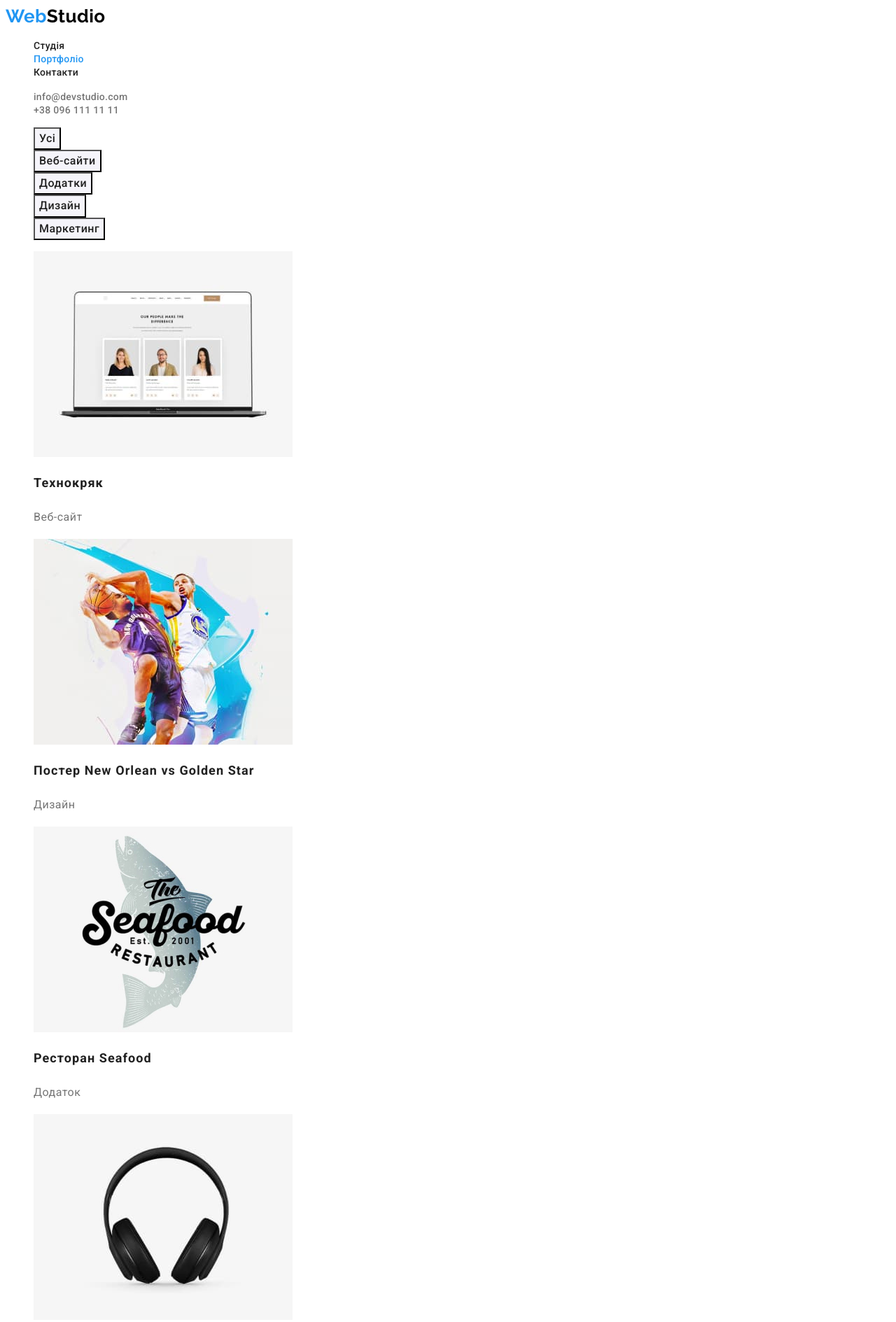
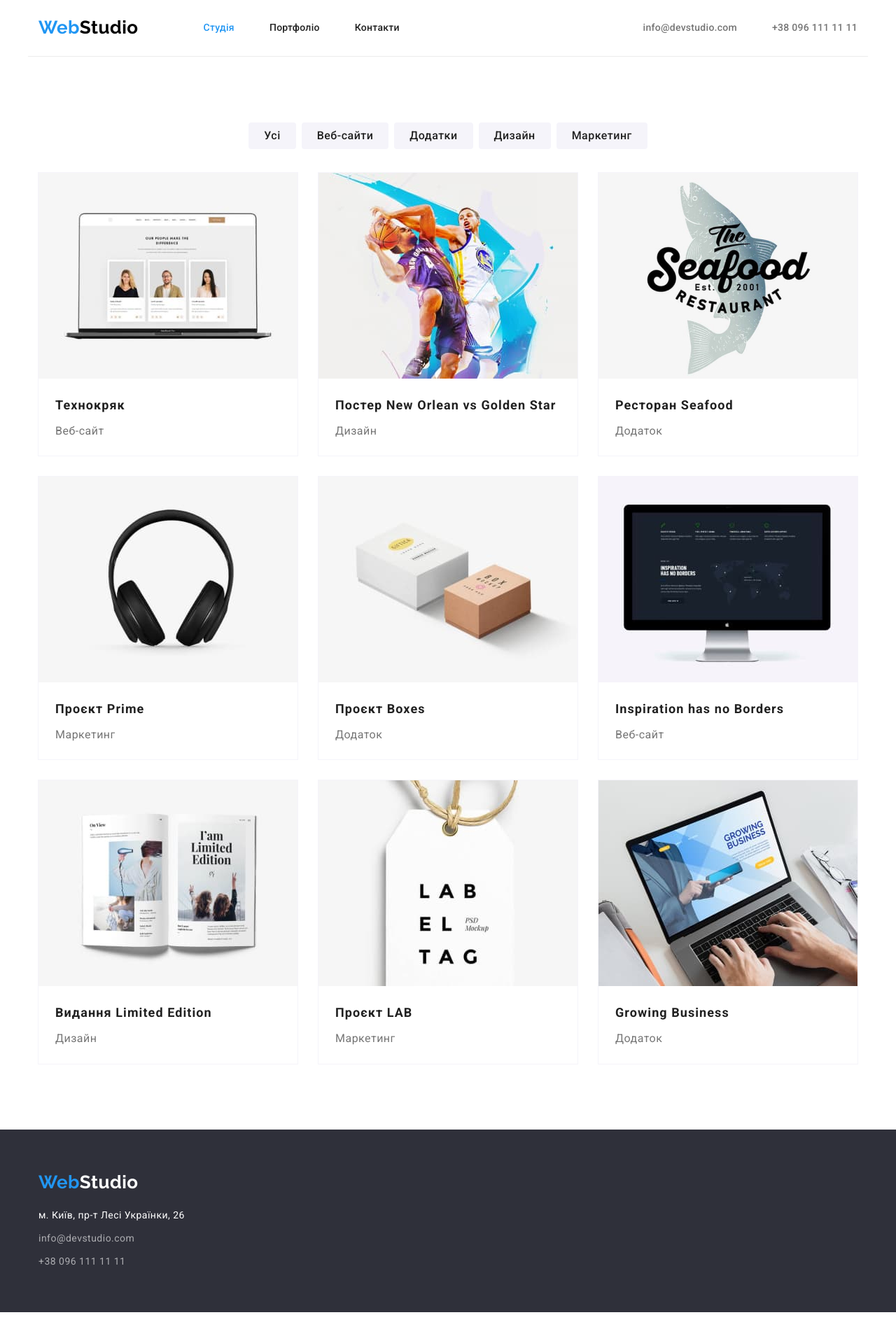
Before and after one commit to Svetailo/-goit-markup-hw-03, a plain HTML site: page portfolio.html in a window 1280 px wide. Shown: the top 1889 px of the page at 70% size. Drawn offline with nearby package versions, Linux system fonts and the light colour scheme.

Commit message:
внесено зміни

```diff
--- a/css/styles.css
+++ b/css/styles.css
@@ -16,27 +16,74 @@
     font-family: 'Roboto', sans-serif;
     letter-spacing: 0.03em;}
 
-  .link{ text-decoration: none;}
+    .container{ width: 1200px;
+    padding-left: 15px;
+    padding-right: 15px;
+    padding-top: 94px;
+    padding-bottom: 94px;
+    margin: 0 auto;
+/*
+    outline: 2px solid tomato; */
+  }
+
+    h1,
+    h2,
+    h3,
+    h4,
+    h5,
+    h6,
+    p,
+    ul {margin: 0;
+    padding: 0;}
+
+
+
+  .link{ text-decoration: none; }
   .list{list-style: none;}
 
-  .logo{font-family: 'Raleway';
+  .logo{display: block;
+    font-family: 'Raleway';
     font-weight: 700;
     font-size: 26px;
     line-height: 1.2;
-    color: #000000;}
+    color: #000000;
+  }
+
+  .logo-nav{padding-top: 24px;
+    padding-bottom: 25px;}
 
     /* navigation */
-.nav-link {font-weight: 500;
+.nav-link {
+  display: block; font-weight: 500;
     font-size: 14px;
     line-height: 1.14;
     letter-spacing: 0.02em;
-    color: var(--primaty-text-color);}
+    color: var(--primaty-text-color);
+  padding-top: 32px;
+padding-bottom: 32px;}
 
-.auth-link {font-weight: 500;
+    .header-nav{display: flex;
+    gap: 93px;}
+
+    .header-container{display: flex;
+    justify-content: space-between;
+    align-items: center;
+    padding: 0 15px;
+    border-bottom: 1px solid #ECECEC;
+  }
+    .site-nav{display: flex;
+    gap: 50px;
+  align-items: center;}
+
+  .nav-list{display: flex;
+  gap: 50px;}
+.auth-link {display: block;
+  font-weight: 500;
 font-size: 14px;
 line-height: 1.14;
 letter-spacing: 0.02em;
-color: var(--second-text-color);}
+color: var(--second-text-color);
+padding: 32px 0;}
 
 .nav-link:hover,
 .nav-link:focus {color: var(--button-primary-background-color);}
@@ -57,11 +104,17 @@ color: var(--second-text-color);}
 
   .hero-title{font-family: 'Roboto';
     font-weight: 900;
+    width: 696px;
+    margin-left: auto;
+    margin-right: auto;
     font-size: 44px;
     line-height: 1.36;
     letter-spacing: 0.06em;
     text-transform: uppercase;
-    color: var(--white-text-color)}
+    text-align: center;
+    margin-bottom: 30px;
+    color: var(--white-text-color) }
+
 
 /* button  hero and portfolio */
 
@@ -74,6 +127,10 @@ color: var(--second-text-color);}
     font-size: 16px;
     line-height: 1.88;
     cursor: pointer;
+    margin-left: auto;
+    margin-right: auto;
+    display: block;
+    border-radius: 4px;
     letter-spacing: 0.06em;background-color: var(--button-primary-background-color);
     color: var(--white-text-color)}
 
@@ -84,6 +141,9 @@ color: var(--second-text-color);}
     line-height: 1.63;
     letter-spacing: 0.03em;
     cursor: pointer;
+    border: 0px solid transparent;
+    padding: 6px 22px;
+    border-radius: 4px;
 color: var(--primaty-text-color);
 background-color: var(--button-secondary-background-color)}
 
@@ -92,6 +152,12 @@ background-color: var(--button-secondary-background-color)}
     background-color: var(--button-primary-background-color);
 }
 /* visually-hidden */
+
+
+.preference-list{display: flex;
+gap: 30px;}
+
+
 .visually-hidden {
     position: absolute;
       white-space: nowrap;
@@ -109,6 +175,7 @@ background-color: var(--button-secondary-background-color)}
     font-weight: 700;
     font-size: 14px;
     line-height: 1.14;
+    margin-bottom: 10px;
     }
 
     .preference-text{
@@ -118,23 +185,77 @@ color: var(--second-text-color);
     }
 
     /* activity */
+
+.activity-list{display: flex;
+gap: 30px;}
+
     .section-title{
         font-weight: 700;
 font-size: 36px;
 line-height: 1.16;
+text-align: center;
+margin-bottom: 50px;
+
     }
 
     /* team */
-.team-card{background-color: var(--primary-background-color);}
+    .team{background-color:var(--second-background-color)}
+.team-card{
+
+  background-color: var(--primary-background-color);}
+
+  .imeg{display: block;
+    max-width: 100%;
+    height: auto;}
+
+.team-list{display: flex;
+gap: 30px;}
 
    .team-subtitle {
     font-weight: 500;
 font-size: 16px;
-line-height: 1.19;}
+line-height: 1.19;
+text-align: center;
+margin-top: 30px;}
+
 .team-text{
     font-size: 16px;
-    line-height: 1.19;}
+    line-height: 1.19;
+    text-align: center;
+  margin-top: 10px;}
+
+
+/* footer */
+.cellar{
+  background-color: var(--footer-background-color);}
+.web-doun{
+  padding:  60px 15px;}
+
+.adress{display: block; font-style: normal;
+  font-size: 14px;
+  line-height: 1.71;
+  margin-top: 20px;
+  color: var(--white-text-color)}
+
+.adress-link{font-style: normal;
+    font-size: 14px;
+    line-height: 1.71;
+    margin-top: 9px;
+    display: block;
+    color: var(--footer-link-color);}
+
+.adress-link:hover,
+.adress-link:focus{color: var(--accent-text-color);}
+
+.adress:hover,
+.adress:focus{color: var(--accent-text-color);}
+
 /* portfolio */
+/* portfolio */
+
+
+
+
 .portfolio-subtitle{
     font-weight: 700;
     font-size: 18px;
@@ -144,38 +265,40 @@ line-height: 1.19;}
 }
 .portfolio-text{font-size: 16px;
     line-height: 1.88;
+    margin-top: 4px;
     color: var(--second-text-color);
 }
 
-/* footer */
-.cellar{background-color: var(--footer-background-color);}
+.portfolio-btn{display: flex;
+  justify-content: center;
+gap: 8px;}
 
-.adress{font-style: normal;
-  font-size: 14px;
-  line-height: 1.71;
-  color: var(--white-text-color)}
 
-.adress-link{font-style: normal;
-    font-size: 14px;
-    line-height: 1.71;
-    color: var(--footer-link-color);}
+.portfolio-list{display: flex;
+flex-wrap: wrap;
+gap: 30px;
+margin-top: 34px;
+padding-left: 0;
+padding-right: 0;}
 
-.adress-link:hover,
-.adress-link:focus{color: var(--accent-text-color);}
+.flex-portfolio{padding-left: 0;
+padding-right: 0;}
 
-.adress:hover,
-.adress:focus{color: var(--accent-text-color);}
+.element-portfolio{
+  outline: 1px solid var(--second-background-color);
+}
 
-/* portfolio */
+.portfolio-content{padding: 20px 24px;}
 
-.portfolio-subtitle{
+
+/* .portfolio-subtitle{
     font-weight: 700;
     font-size: 18px;
     line-height: 2;
-    letter-spacing: 0.06em}
+    letter-spacing: 0.06em} */
 
-    .portfolio-text{
+    /* .portfolio-text{
 font-size: 16px;
 line-height: 1.88;
 color: var(--second-text-color);
-    }
+    } */
--- a/index.html
+++ b/index.html
@@ -11,25 +11,34 @@
       href="https://fonts.googleapis.com/css2?family=Raleway:wght@700&family=Roboto:wght@400;500;700;900&display=swap"
       rel="stylesheet"
     />
+    <link
+      rel="stylesheet"
+      href="https://cdnjs.cloudflare.com/ajax/libs/modern-normalize/1.1.0/modern-normalize.min.css"
+    />
     <link rel="stylesheet" href="./css/styles.css" />
   </head>
   <body>
-    <header>
-      <nav>
-        <a href="./index.html" class="logo link"
+    <header class="page-header">
+      <div class="header-container container">
+        <nav class="header-nav">
+          <a href="./index.html" class="logo link logo-nav"
             ><span class="logo-web">Web</span>Studio</a
           >
-        <ul class="list">
-          <li>
-            <a href="./index.html" class="nav-link link link-current">Студія</a>
+          <ul class="list site-nav">
+            <li class="nav-item">
+              <a href="./index.html" class="nav-link link link-current"
+                >Студія</a
+              >
             </li>
-          <li>
+            <li class="nav-item">
               <a href="./portfolio.html" class="nav-link link">Портфоліо</a>
             </li>
-          <li><a href="" class="nav-link link">Контакти</a></li>
+            <li class="nav-item">
+              <a href="" class="nav-link link">Контакти</a>
+            </li>
           </ul>
         </nav>
-      <ul class="list">
+        <ul class="list nav-list">
           <li>
             <a href="mailto:info@devstudio.com" class="auth-link link"
               >info@devstudio.com</a
@@ -41,15 +50,19 @@
             >
           </li>
         </ul>
+      </div>
     </header>
     <main>
       <section class="hero">
+        <div class="container">
           <h1 class="hero-title">Ефективні рішення для вашого бізнесу</h1>
           <button type="button" class="hero-button">Замовити послугу</button>
+        </div>
       </section>
       <section class="preference">
+        <div class="container">
           <h2 class="visually-hidden">Наші переваги</h2>
-        <ul class="list">
+          <ul class="preference-list list">
             <li>
               <h3 class="preference-subtitle">УВАГА ДО ДЕТАЛЕЙ</h3>
               <p class="preference-text">
@@ -60,8 +73,8 @@
             <li>
               <h3 class="preference-subtitle">ПУНКТУАЛЬНІСТЬ</h3>
               <p class="preference-text">
-              Завдання організації, особливо рамки і місце навчання кадрів тягне
-              у себе.
+                Завдання організації, особливо рамки і місце навчання кадрів
+                тягне у себе.
               </p>
             </li>
             <li>
@@ -73,15 +86,17 @@
             <li>
               <h3 class="preference-subtitle">СУЧАСНІ ТЕХНОЛОГІЇ</h3>
               <p class="preference-text">
-              Значимість цих проблем настільки очевидна, що реалізація планових
-              завдань.
+                Значимість цих проблем настільки очевидна, що реалізація
+                планових завдань.
               </p>
             </li>
           </ul>
+        </div>
       </section>
       <section class="activity">
+        <div class="container">
           <h2 class="section-title">Чим ми займаємося</h2>
-        <ul class="list">
+          <ul class="activity-list list">
             <li>
               <img
                 src="./imeg/img1.jpg"
@@ -107,16 +122,19 @@
               />
             </li>
           </ul>
+        </div>
       </section>
       <section class="team">
+        <div class="container">
           <h2 class="section-title">Наша команда</h2>
-        <ul class="list">
+          <ul class="team-list list">
             <li class="team-card">
               <img
                 src="./imeg/imeg_men1.jpg"
                 alt="один з членів команди"
                 width="270"
                 height="260"
+                class="imeg"
               />
               <h3 class="team-subtitle">Ігор Дем'яненко</h3>
               <p class="team-text">Product Designer</p>
@@ -127,6 +145,7 @@
                 alt="один з членів команди"
                 width="270"
                 height="260"
+                class="imeg"
               />
               <h3 class="team-subtitle">Ольга Рєпіна</h3>
               <p class="team-text">Frontend Developer</p>
@@ -137,6 +156,7 @@
                 alt="один з членів команди"
                 width="270"
                 height="260"
+                class="imeg"
               />
               <h3 class="team-subtitle">Микола Тарасов</h3>
               <p class="team-text">Marketing</p>
@@ -147,14 +167,17 @@
                 alt="один з членів команди"
                 width="270"
                 height="260"
+                class="imeg"
               />
               <h3 class="team-subtitle">Михайло Єрмаков</h3>
               <p class="team-text">UI Designer</p>
             </li>
           </ul>
+        </div>
       </section>
     </main>
     <footer class="cellar">
+      <div class="container web-doun">
         <a href="./index.html" class="logo link logo-cellar"
           ><span class="logo-web">Web</span>Studio</a
         >
@@ -181,6 +204,7 @@
             </li>
           </ul>
         </address>
+      </div>
     </footer>
   </body>
 </html>
--- a/portfolio.html
+++ b/portfolio.html
@@ -11,25 +11,34 @@
       href="https://fonts.googleapis.com/css2?family=Raleway:wght@700&family=Roboto:wght@400;500;700;900&display=swap"
       rel="stylesheet"
     />
+    <link
+      rel="stylesheet"
+      href="https://cdnjs.cloudflare.com/ajax/libs/modern-normalize/1.1.0/modern-normalize.min.css"
+    />
     <link rel="stylesheet" href="./css/styles.css" />
   </head>
   <body>
-    <header>
-      <nav>
-        <a href="./index.html" class="logo link"
+    <header class="page-header">
+      <div class="header-container container">
+        <nav class="header-nav">
+          <a href="./index.html" class="logo link logo-nav"
             ><span class="logo-web">Web</span>Studio</a
           >
-        <ul class="list">
-          <li><a href="./index.html" class="nav-link link">Студія</a></li>
-          <li>
-            <a href="./portfolio.html" class="nav-link link link-current"
-              >Портфоліо</a
+          <ul class="list site-nav">
+            <li class="nav-item">
+              <a href="./index.html" class="nav-link link link-current"
+                >Студія</a
               >
             </li>
-          <li><a href="" class="nav-link link">Контакти</a></li>
+            <li class="nav-item">
+              <a href="./portfolio.html" class="nav-link link">Портфоліо</a>
+            </li>
+            <li class="nav-item">
+              <a href="" class="nav-link link">Контакти</a>
+            </li>
           </ul>
         </nav>
-      <ul class="list">
+        <ul class="list nav-list">
           <li>
             <a href="mailto:info@devstudio.com" class="auth-link link"
               >info@devstudio.com</a
@@ -41,11 +50,13 @@
             >
           </li>
         </ul>
+      </div>
     </header>
     <main>
       <section class="portfolio">
+        <div class="container">
           <h1 class="visually-hidden">Портфоліо</h1>
-        <ul class="list">
+          <ul class="list portfolio-btn">
             <li><button type="button" class="button-portfolio">Усі</button></li>
             <li>
               <button type="button" class="button-portfolio">Веб-сайти</button>
@@ -60,121 +71,154 @@
               <button type="button" class="button-portfolio">Маркетинг</button>
             </li>
           </ul>
-        <ul class="list">
-          <li>
+          <div class="flex-portfolio">
+            <ul class="list portfolio-list">
+              <li class="element-portfolio">
                 <a href="" class="link"
                   ><img
                     src="./imeg/image-portfolio/img1.jpg"
                     alt="ноутбук"
                     width="370"
                     height="294"
+                    class="imeg"
                   />
+                  <div class="portfolio-content">
                     <h2 class="portfolio-subtitle">Технокряк</h2>
-              <p class="portfolio-text">Веб-сайт</p></a
-            >
+                    <p class="portfolio-text">Веб-сайт</p>
+                  </div>
+                </a>
               </li>
-          <li>
+              <li class="element-portfolio">
                 <a href="" class="link"
                   ><img
                     src="./imeg/image-portfolio/img2.jpg"
                     alt="гра у баскетбол"
                     width="370"
                     height="294"
+                    class="imeg"
                   />
+                  <div class="portfolio-content">
                     <h2 class="portfolio-subtitle">
                       Постер New Orlean vs Golden Star
                     </h2>
-              <p class="portfolio-text">Дизайн</p></a
-            >
+                    <p class="portfolio-text">Дизайн</p>
+                  </div>
+                </a>
               </li>
-          <li>
+              <li class="element-portfolio">
                 <a href="" class="link"
                   ><img
                     src="./imeg/image-portfolio/img3.jpg"
                     alt="логотип ресторану"
                     width="370"
                     height="294"
+                    class="imeg"
                   />
+                  <div class="portfolio-content">
                     <h2 class="portfolio-subtitle">Ресторан Seafood</h2>
-              <p class="portfolio-text">Додаток</p></a
-            >
+                    <p class="portfolio-text">Додаток</p>
+                  </div>
+                </a>
               </li>
-          <li>
+              <li class="element-portfolio">
                 <a href="" class="link"
                   ><img
                     src="./imeg/image-portfolio/img4.jpg"
                     alt="навушники"
                     width="370"
                     height="294"
+                    class="imeg"
                   />
+                  <div class="portfolio-content">
                     <h2 class="portfolio-subtitle">Проєкт Prime</h2>
-              <p class="portfolio-text">Маркетинг</p></a
-            >
+                    <p class="portfolio-text">Маркетинг</p>
+                  </div>
+                </a>
               </li>
-          <li>
+              <li class="element-portfolio">
                 <a href="" class="link"
                   ><img
                     src="./imeg/image-portfolio/img5.jpg"
                     alt="дві коробочки"
                     width="370"
                     height="294"
+                    class="imeg"
                   />
+                  <div class="portfolio-content">
                     <h2 class="portfolio-subtitle">Проєкт Boxes</h2>
                     <p class="portfolio-text">Додаток</p>
+                  </div>
                 </a>
               </li>
-          <li>
+              <li class="element-portfolio">
                 <a href="" class="link"
                   ><img
                     src="./imeg/image-portfolio/img6.jpg"
                     alt="монітор"
                     width="370"
                     height="294"
+                    class="imeg"
                   />
-              <h2 class="portfolio-subtitle">Inspiration has no Borders</h2>
+                  <div class="portfolio-content">
+                    <h2 class="portfolio-subtitle">
+                      Inspiration has no Borders
+                    </h2>
                     <p class="portfolio-text">Веб-сайт</p>
+                  </div>
                 </a>
               </li>
-          <li>
+              <li class="element-portfolio">
                 <a href="" class="link"
                   ><img
                     src="./imeg/image-portfolio/img7.jpg"
                     alt="розгорнута книга"
                     width="370"
                     height="294"
+                    class="imeg"
                   />
+                  <div class="portfolio-content">
                     <h2 class="portfolio-subtitle">Видання Limited Edition</h2>
-              <p class="portfolio-text">Дизайн</p></a
-            >
+                    <p class="portfolio-text">Дизайн</p>
+                  </div>
+                </a>
               </li>
-          <li>
+              <li class="element-portfolio">
                 <a href="" class="link"
                   ><img
                     src="./imeg/image-portfolio/img8.jpg"
                     alt="етикетка"
                     width="370"
                     height="294"
+                    class="imeg"
                   />
+                  <div class="portfolio-content">
                     <h2 class="portfolio-subtitle">Проєкт LAB</h2>
-              <p class="portfolio-text">Маркетинг</p></a
-            >
+                    <p class="portfolio-text">Маркетинг</p>
+                  </div>
+                </a>
               </li>
-          <li>
+              <li class="element-portfolio">
                 <a href="" class="link"
                   ><img
                     src="./imeg/image-portfolio/img9.jpg"
                     alt="відкритий ноутбук"
                     width="370"
                     height="294"
+                    class="imeg"
                   />
+                  <div class="portfolio-content">
                     <h2 class="portfolio-subtitle">Growing Business</h2>
-              <p class="portfolio-text">Додаток</p></a
-            >
+                    <p class="portfolio-text">Додаток</p>
+                  </div>
+                </a>
               </li>
             </ul>
+          </div>
+        </div>
       </section>
     </main>
     <footer class="cellar">
+      <div class="container web-doun">
         <a href="./index.html" class="logo link logo-cellar"
           ><span class="logo-web">Web</span>Studio</a
         >
@@ -201,6 +245,7 @@
             </li>
           </ul>
         </address>
+      </div>
     </footer>
   </body>
 </html>
```
Lines whose indentation alone changed are shown as unchanged.
